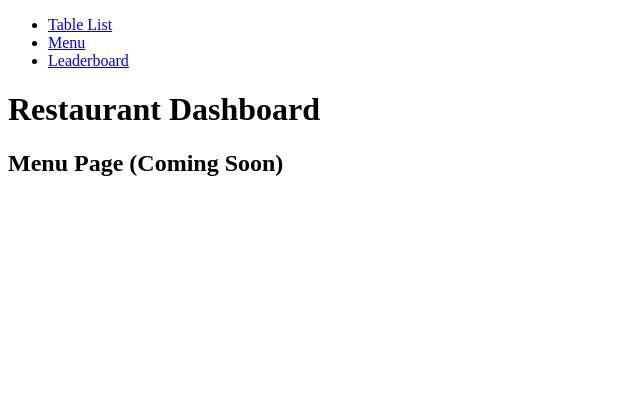
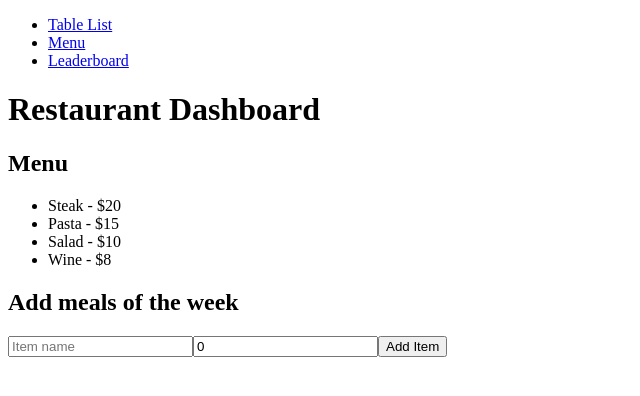
Before and after one commit to LinaKausch/restaurant-dashboard, a React (Vite) app: page /restaurant-dashboard/menu in a window 1280 px wide. Shown: the top 396 px of the page, without its empty margins (0-640 px from the left). Built offline with nearby package versions, Linux system fonts and the light colour scheme.

Commit message:
Adding the Menu page

```diff
--- a/src/App.jsx
+++ b/src/App.jsx
@@ -2,6 +2,7 @@ import React, { useState } from "react";
 import { BrowserRouter as Router, Routes, Route, Link } from "react-router-dom";
 import TableList from "./components/TableList";
 import Order from "./components/Order";
+import Menu from "./components/Menu";
 
 function App() {
   const [tables, setTables] = useState([
@@ -10,12 +11,12 @@ function App() {
     { number: 3, waiter: "", numPeople: 0, orders: {} },
   ]);
 
-  const menuItems = [
+  const [menuItems, setMenuItems] = useState([
     { id: 1, name: "Steak", price: 20 },
     { id: 2, name: "Pasta", price: 15 },
     { id: 3, name: "Salad", price: 10 },
     { id: 4, name: "Wine", price: 8 },
-  ];
+  ]);
 
   const [orderingTable, setOrderingTable] = useState(null);
 
@@ -41,7 +42,6 @@ function App() {
               <TableList
                 tables={tables}
                 setTables={setTables}
-                setOrderingTable={setOrderingTable}
                 menuItems={menuItems}
                 openOrder={openOrder}
               />
@@ -49,11 +49,14 @@ function App() {
           />
           <Route
             path="/menu"
-            element={<h2>Menu Page (Coming Soon)</h2>}
+            element={<Menu
+              menuItems={menuItems}
+              setMenuItems={setMenuItems}
+            />}
           />
         </Routes>
         {orderingTable !== null && (
-          <Order orderingTable={orderingTable} tables={tables} setTables={setTables} menuItems={menuItems} closeOrder = {closeOrder}/>
+          <Order orderingTable={orderingTable} tables={tables} setTables={setTables} menuItems={menuItems} closeOrder={closeOrder} />
         )}
       </div>
     </Router>
--- /dev/null
+++ b/src/components/Menu.jsx
@@ -0,0 +1,55 @@
+import React, { useState } from "react";
+
+function Menu({ menuItems, setMenuItems }) {
+
+    const [newMenuItem, setNewMenuItem] = useState("");
+    const [newItemPrice, setNewItemPrice] = useState(0);
+
+    const addMenuItem = () => {
+        if (!newMenuItem || !newItemPrice) return;
+
+        const newItem = {
+            id: Date.now(),
+            name: newMenuItem,
+            price: parseFloat(newItemPrice),
+        };
+
+        setMenuItems(prev => [...prev, newItem]);
+
+        setNewMenuItem("");
+        setNewItemPrice("");
+    };
+
+    return (
+        <div>
+            <h2>Menu</h2>
+            <ul>
+                {menuItems.map(item => {
+                    return (
+                        <li key={item.id}>
+                            {item.name} - ${item.price}
+                        </li>
+                    )
+                })}
+            </ul>
+            <div>
+                <h2>Add meals of the week</h2>
+                <input
+                    type="text"
+                    placeholder="Item name"
+                    value={newMenuItem}
+                    onChange={(e) => setNewMenuItem(e.target.value)}
+                />
+                <input
+                    type="number"
+                    placeholder="Price"
+                    value={newItemPrice}
+                    onChange={(e) => setNewItemPrice(e.target.value)}
+                />
+                <button onClick={addMenuItem}>Add Item</button>
+            </div>
+        </div>
+    );
+}
+
+export default Menu;
--- a/src/components/Table.jsx
+++ b/src/components/Table.jsx
@@ -32,7 +32,7 @@ function Table({ table, assignWaiter, menuItems, onOrderClick }) {
             <p>Assigned Waiter: {table.waiter || "No waiter assigned"}</p>
             <p>Guests {numPeople} </p>
 
-            <button onClick={() => onOrderClick }>Add Order</button>
+            <button onClick={onOrderClick}>Add Order</button>
 
             <input
                 type="text"
--- a/src/components/TableList.jsx
+++ b/src/components/TableList.jsx
@@ -35,6 +35,7 @@ function TableList({ tables, setTables, setOrderingTable, menuItems, openOrder }
           setOrderingTable={setOrderingTable}
           menuItems={menuItems}
           onOrderClick={() => openOrder(table.number)}
+          openOrder={openOrder}
         />
       ))}
     </div>
```
